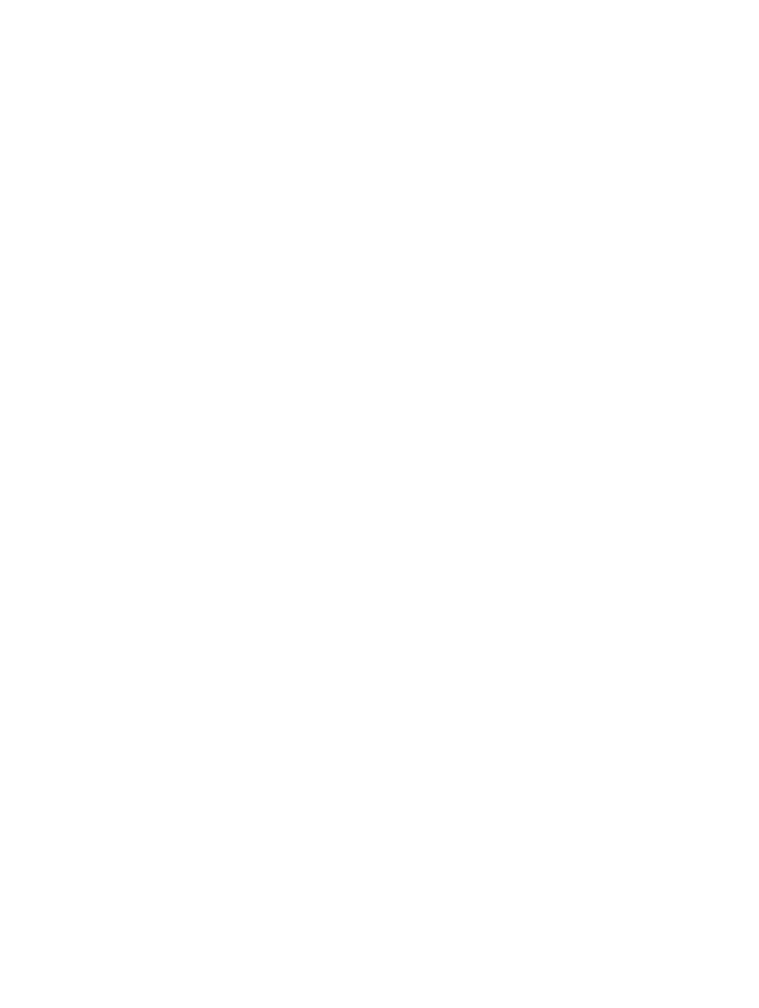
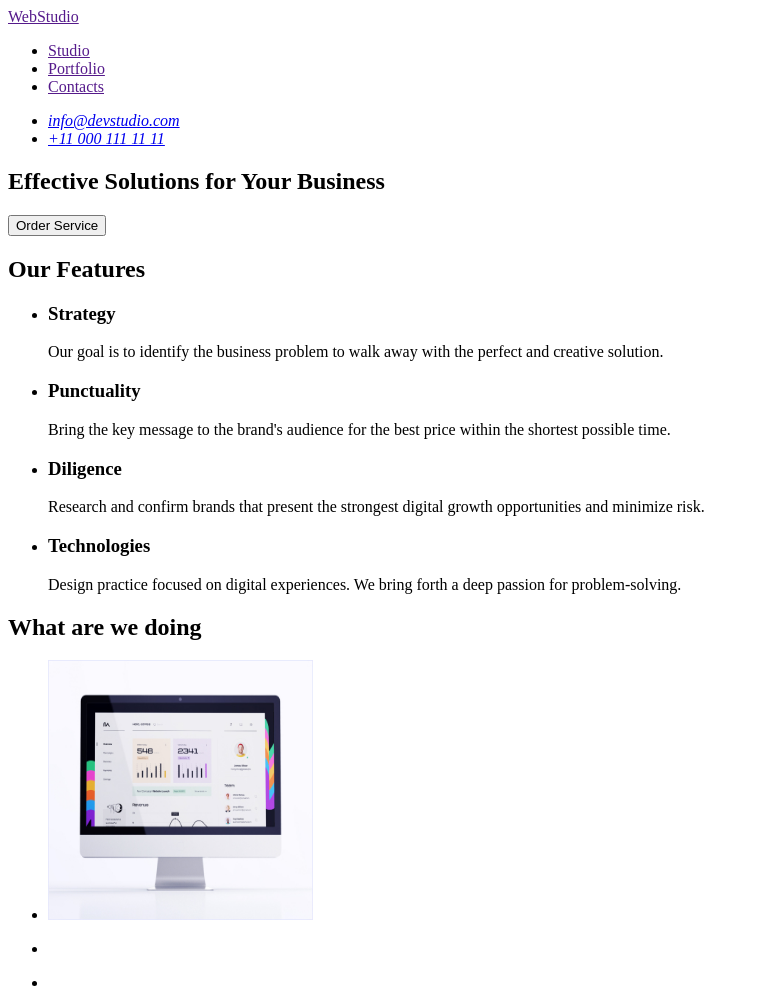
Before and after one commit to zipkaniar/goit-markup-hw-01, a plain HTML site: page index.html in a window 1280 px wide. Shown: the whole page, without its empty margins (0-759 px from the left). Before the commit the page ends 800 px from the top, so only its background shows below. Drawn offline with Linux system fonts and the light colour scheme; files whose address does not match are found by name.

Commit message:
homework1finiş

```diff
--- a/index.html
+++ b/index.html
@@ -5,7 +5,110 @@
     <meta name="viewport" content="width=device-width, initial-scale=1.0">
     <title>Document</title>
 </head>
+
 <body>
+    <header>
+        <section>
+        <div id="logo">
+            <a href="">WebStudio</a>
+        </div>
+        <div>
+            <ul>
+                <li><a href="">Studio</a></li>
+                <li><a href="">Portfolio</a></li>
+                <li><a href="">Contacts</a></li>
+            </ul>
+        </div>
+        <div>
+            <address>
+            <ul>
+                <li><a href="mailto:info@devstudio.com">info@devstudio.com</a></li>
+                <li><a href="tel:+11 (000) 111 11 11">+11 000 111 11 11</a></li>
+            </ul>
+            </address>
+        </div>
+        </section>
+    </header>
+    <main>
+        <section>
+            <div>
+                <h1>
+                    Effective Solutions
+                    for Your Business
+                </h1>
+            </div>
+            <div>
+                <button>Order Service</button>
+            </div>
+        </section>
+        <section>
+            <div>
+                <h2>Our Features</h2>
+            </div>
+            <div>
+                <ul>
+                    <li>
+                        <h3>Strategy</h3>
+                        <p>Our goal is to identify the business
+                        problem to walk away with the perfect and creative solution.</p>
+                    </li>
+                </ul>
+            </div>
+            <div>
+                <ul>
+                    <li>
+                        <h3>Punctuality</h3>
+                        <p>Bring the key message to the brand's audience for the best price within the shortest possible time.</p>
+                    </li>
+                </ul>
+            </div>
+            <div>
+                <ul>
+                    <li>
+                        <h3>Diligence</h3>
+                        <p>Research and confirm brands that present the strongest digital growth opportunities and minimize risk.</p>
+                    </li>
+                </ul>
+            </div>
+            <div>
+                <ul>
+                    <li>
+                        <h3>Technologies</h3>
+                        <p>Design practice focused on digital experiences. We bring forth a deep passion for problem-solving.</p>
+                    </li>
+                </ul>
+            </div>
+        </section>
+        <section>
+            <div>
+                <h1>What are we doing</h1>
+            </div>
+            <div>
+                <ul>
+                    <li>
+                            <img src="C:\Users\HECTOR BİLGİSAYAR\Desktop\goit-markup-hw-01\images\services-1.jpg"
+                                alt="services-1"
+                                width="265"
+                                height="260"
+                    </li>
+                </ul>
+            </div>
+            <div>
+                <ul>
+                    <li>
 
+                    </li>
+                </ul>
+            </div>
+            <div>
+                <ul>
+                    <li>
+
+                    </li>
+                </ul>
+            </div>
+        </section>
+    </main>
 </body>
+
 </html>
```
Also changed, not shown: images/services-1.jpg (added), images/services-2.jpg (added), images/services-3.jpg (added), images/team-1.jpg (added), images/team-2.jpg (added), images/team-3.jpg (added), images/team-4.jpg (added).
